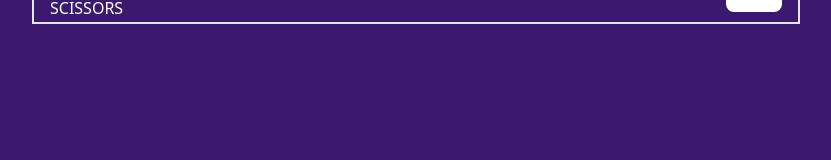
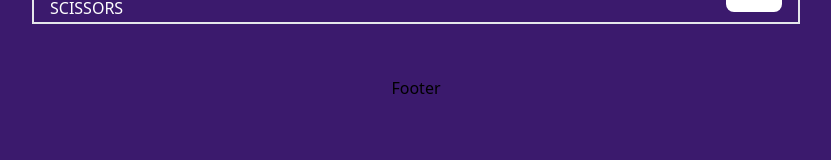
Before and after one commit to balikis-oyeleye/Rock-Paper-Scissors, a React (Create React App) app: page / in a window 1280 px wide. Shown: the part 140-300 px from the top of the page, without its empty margins (224-1055 px from the left). Built offline with nearby package versions, Linux system fonts and the light colour scheme.

Commit message:
Create footer.jsx

```diff
--- a/src/App.js
+++ b/src/App.js
@@ -1,12 +1,14 @@
 import { useState } from "react";
+import Footer from "./components/Footer/Footer";
 import Header from "./components/Header/Header";
 
 function App() {
   const [score, setScore] = useState(4);
 
   return (
-    <div className="App flex justify-center">
+    <div className="App flex justify-start flex-col items-center">
       <Header score={score} />
+      <Footer />
     </div>
   );
 }
--- /dev/null
+++ b/src/components/Footer/Footer.jsx
@@ -0,0 +1,7 @@
+import React from "react";
+
+const Footer = () => {
+  return <div>Footer</div>;
+};
+
+export default Footer;
```
